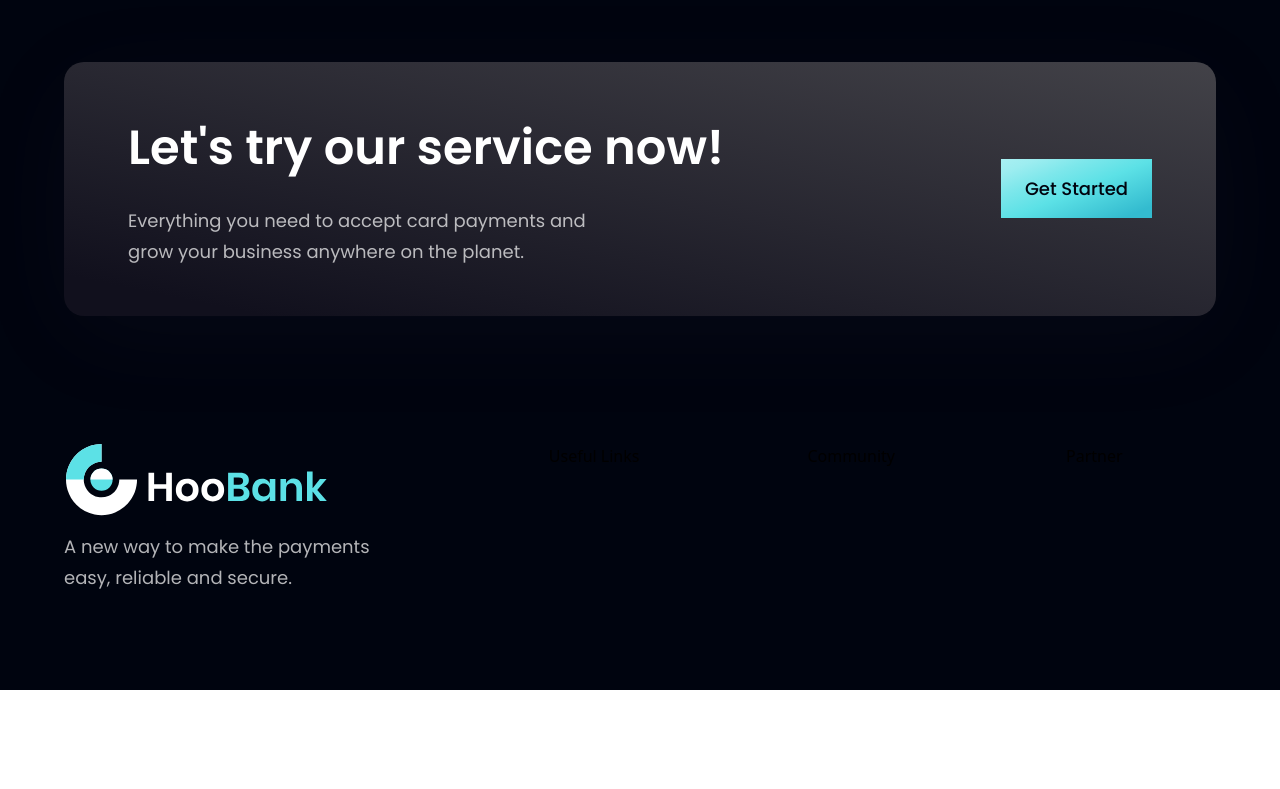
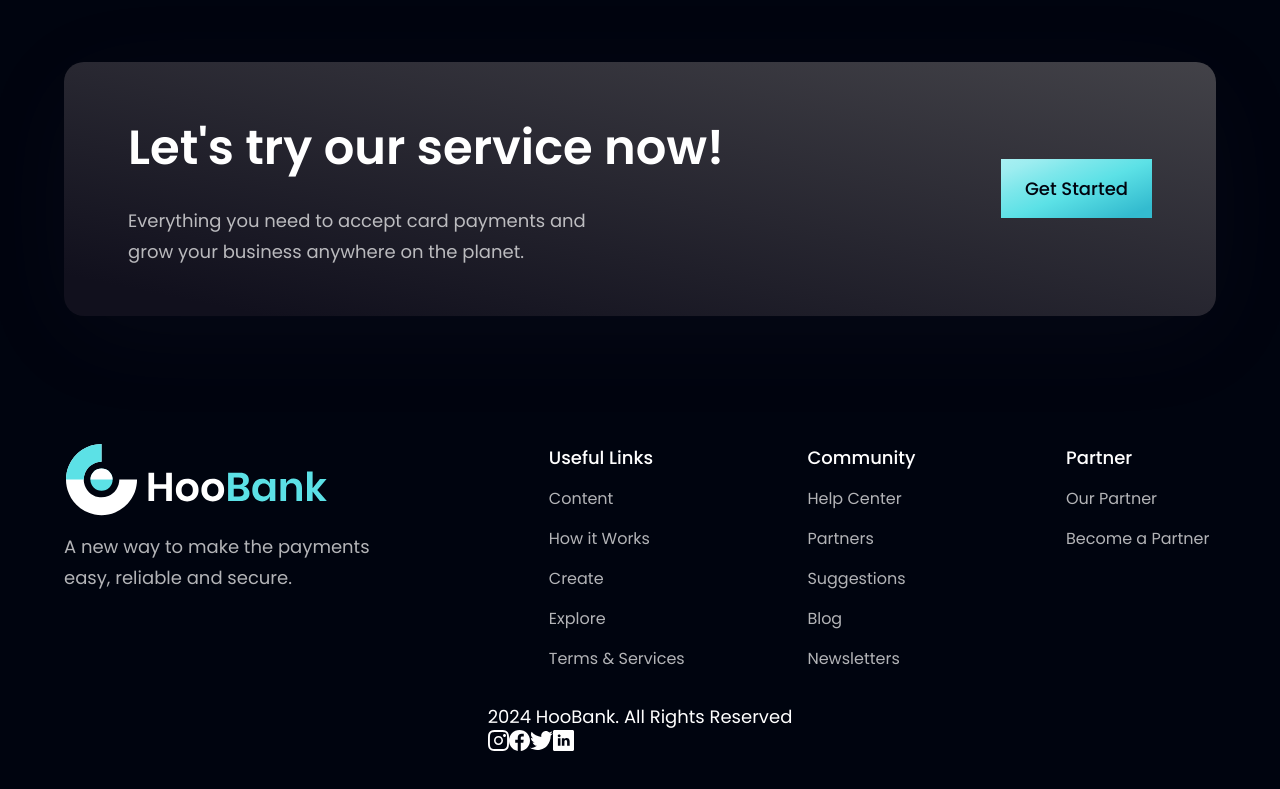
Before and after one commit to knosei/HooBank, a React (Vite) app: page / in a window 1280 px wide. Shown: the part 4082-4871 px from the top of the page. Before the commit the page ends 4772 px from the top, so only its background shows below. Built offline with nearby package versions, Linux system fonts and the light colour scheme.

Commit message:
social media icons

```diff
--- a/src/components/Footer.jsx
+++ b/src/components/Footer.jsx
@@ -15,10 +15,32 @@ const Footer = () => (
       flex-wrap md:mt-0 mt-10">
         {footerLinks.map((footerLink) => (
           <div key={footerLink.key} className="flex flex-col ss:my-0 my-4 min-w-[150px]">
-            <h4>
+            <h4 className="font-poppins font-medium text-[18px] leading-[27px] text-white">
               {footerLink.title}
             </h4>
+            <ul className="list-none mt-4">
+              {footerLink.links.map((Link, index) => (
+                <li key={Link.name}
+                  className={`font-poppins font-normal text-[16px] leading-[24px]
+                   text-dimWhite hover:text-secondary cursor-pointer
+                   ${index !== footerLink.links.length - 1 ? 'mb-4' : 'mb-0'}`}>
+                  {Link.name}
+                </li>
+              ))}
+            </ul>
           </div>
+        ))}
+      </div>
+    </div>
+
+    <div>
+      <p className="font-poppins font-normal text-center text-[18px] leading-[27px] text-white">
+        2024 HooBank. All Rights Reserved
+      </p>
+
+      <div className="flex flex-row md:mt-0 mt-6">
+        {socialMedia.map((social, index) => (
+          <img key={social.id} src={social.icon} alt={social.id}/>
         ))}
       </div>
     </div>
```
